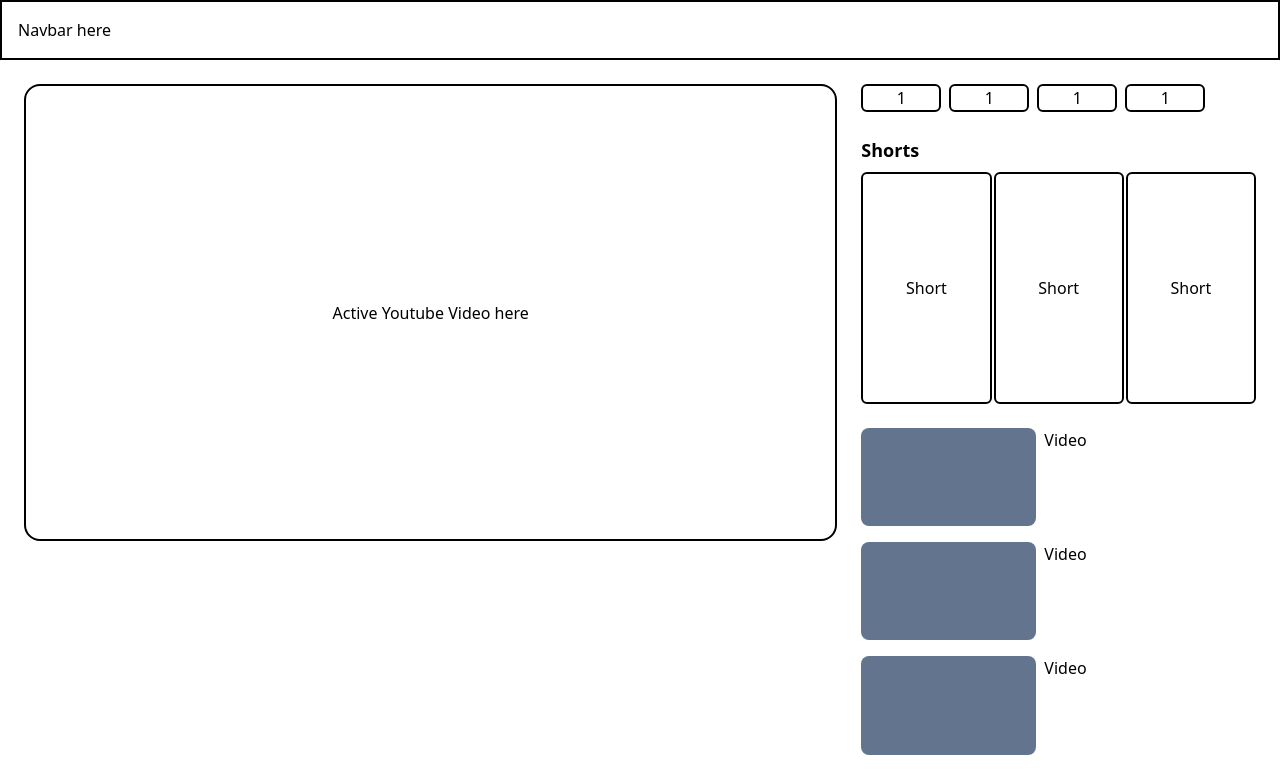
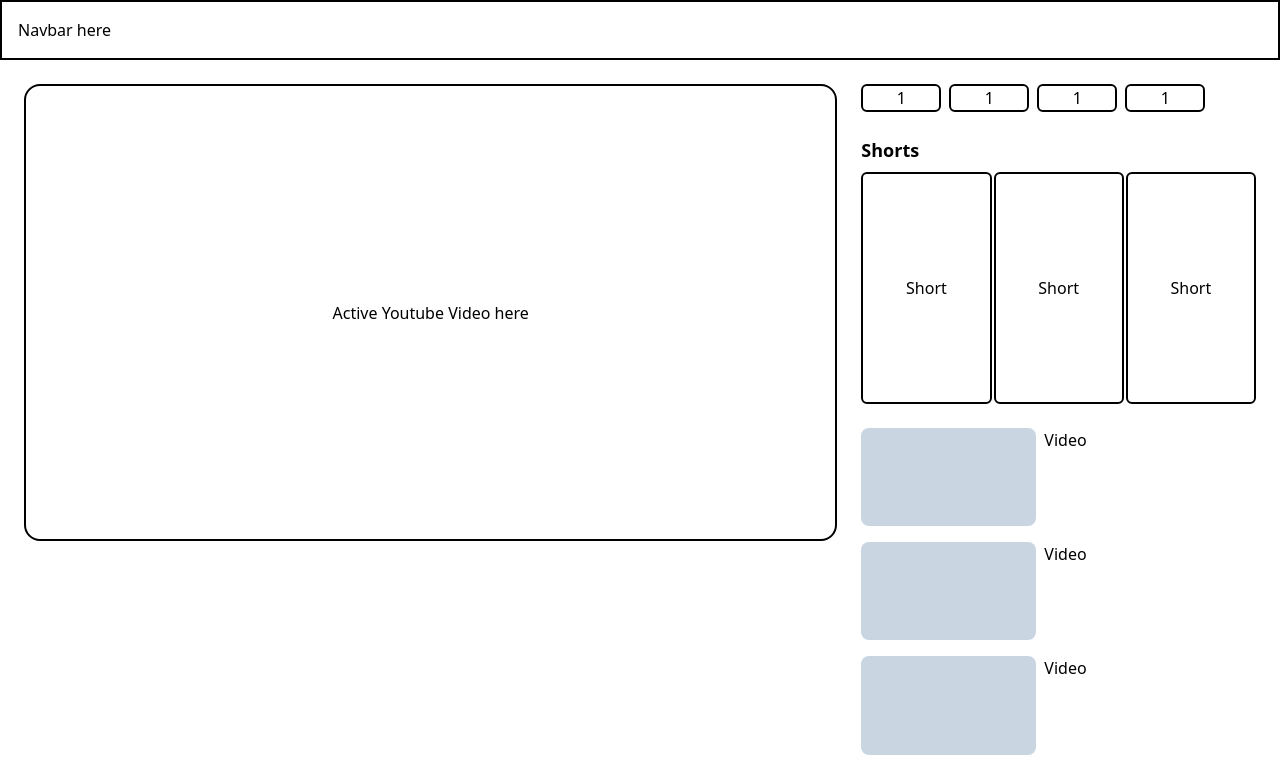
Before and after one commit to SoorajSNBlaze333/youtube-video-view, a Next.js app: page / in a window 1280 px wide. Shown: the top 769 px of the page. Built offline with nearby package versions, Linux system fonts and the light colour scheme.

Commit message:
feat: updated view preview bg

```diff
--- a/src/app/components/video-preview.tsx
+++ b/src/app/components/video-preview.tsx
@@ -1,7 +1,7 @@
 export default function VideoPreview({ video }: { video: string }) {
   return (
     <div className="grid grid-cols-11 gap-2 mb-2">
-      <div className="col-span-5 rounded-lg bg-slate-500 aspect-video" />
+      <div className="col-span-5 rounded-lg bg-slate-300 aspect-video" />
       <div className="col=span-6 flex flex-col justify-start">{video}</div>
     </div>
   );
```
